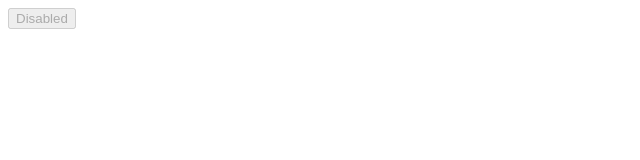
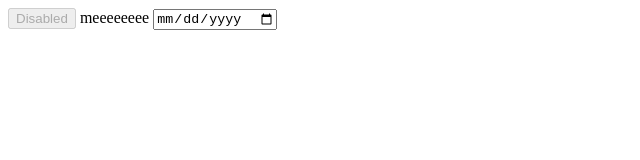
Before and after one commit to O-Ojarov/trail2, a plain HTML site: page index.html in a window 1280 px wide. Shown: the whole page, without its empty margins (0-640 px from the left). Drawn offline with Linux system fonts and the light colour scheme.

Commit message:
we amde it

```diff
--- a/index.html
+++ b/index.html
@@ -8,5 +8,7 @@
 </head>
 <body>
     <button disabled="disabled">Disabled</button>
+    <label for="#">meeeeeeee</label>
+    <input type="date" name="#" id="#">
 </body>
 </html>
```
